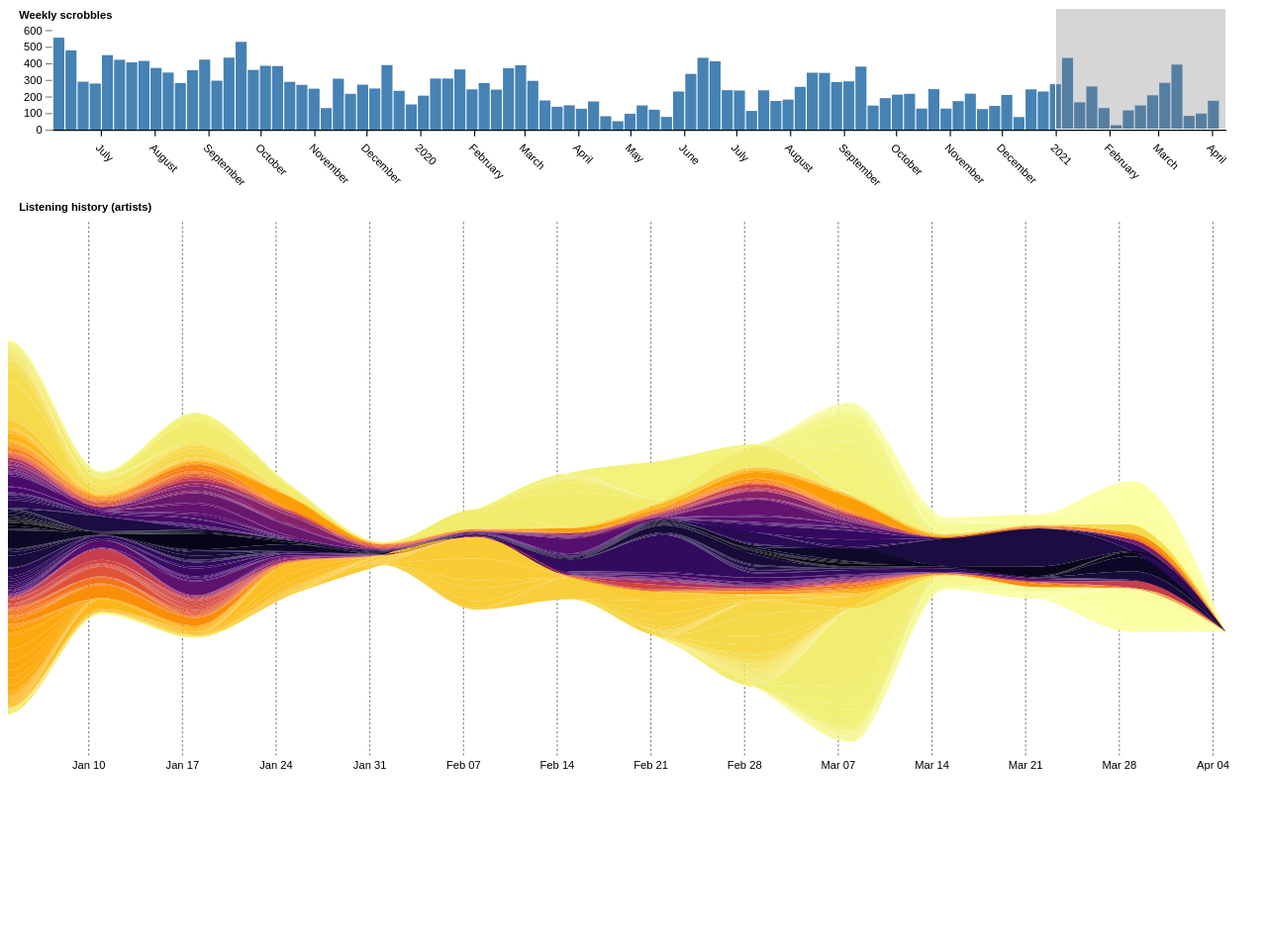
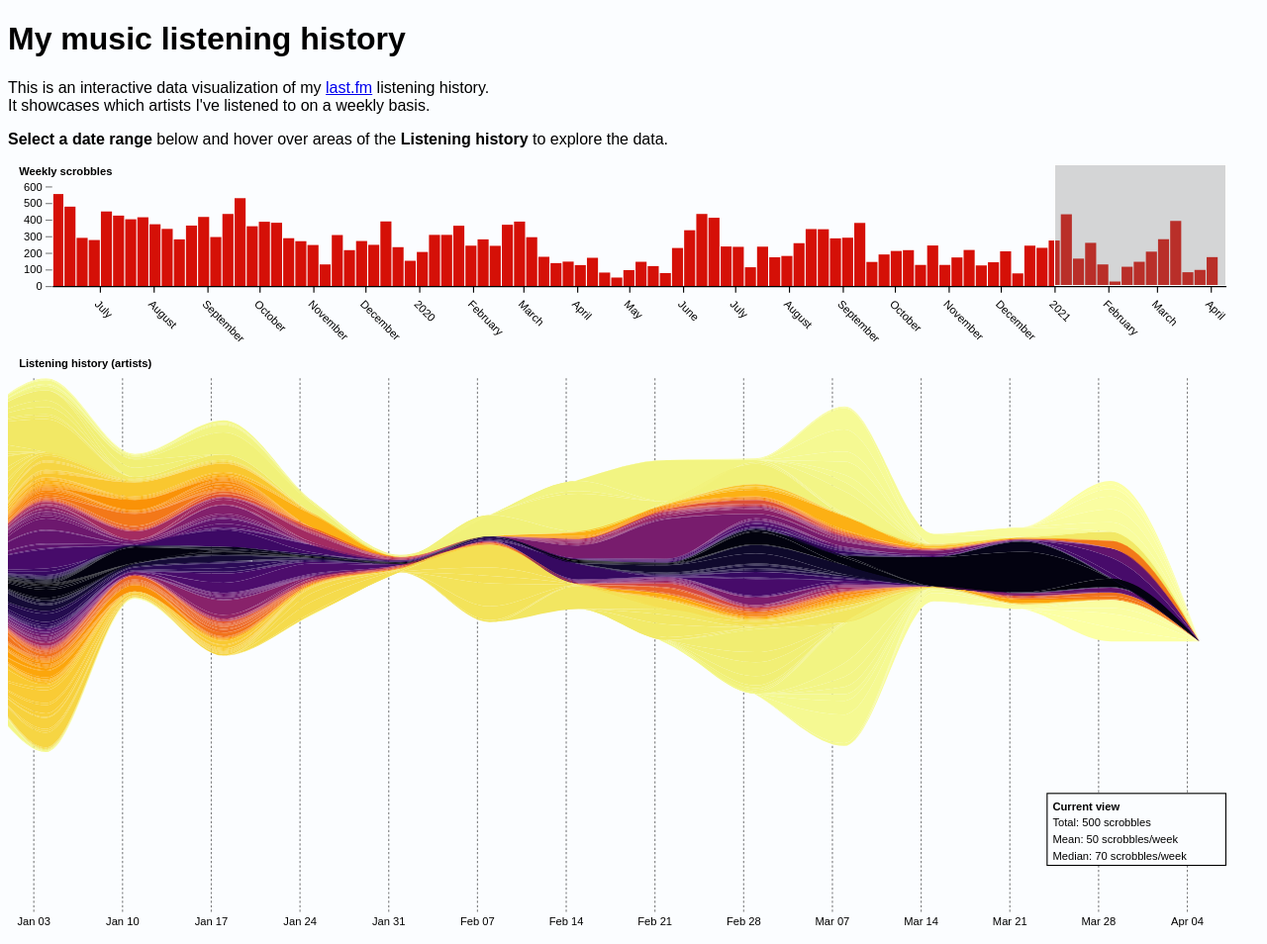
Before and after one commit to pavelgar/lastfm-listening-history, a PHP site: page / in a window 1280 px wide. Shown: the whole page at 99% size. Before the commit the page ends 779 px from the top, so only its background shows below. Run offline with PHP 8.4, Linux system fonts and the light colour scheme.

Commit message:
Major visual improvements and interactivity

```diff
--- a/src/index.html
+++ b/src/index.html
@@ -7,6 +7,18 @@
     <link rel="stylesheet" href="./style.css" />
   </head>
   <body>
+    <div>
+      <h1>My music listening history</h1>
+      <p>
+        This is an interactive data visualization of my
+        <a href="https://www.last.fm">last.fm</a> listening history. <br />
+        It showcases which artists I've listened to on a weekly basis.
+      </p>
+      <p>
+        <b>Select a date range</b> below and hover over areas of the
+        <b>Listening history</b> to explore the data.
+      </p>
+    </div>
     <div id="plot-container"></div>
     <script src="./index.js"></script>
   </body>
--- a/src/index.js
+++ b/src/index.js
@@ -4,9 +4,14 @@
 
 const fileName = "data/ts_scrobbles.csv"
 const margin = { top: 20, right: 30, bottom: 60, left: 40 }
+// Width of the graph containers
 const width = 1200 - margin.left - margin.right
+// Actual width of the context graph
+const contextWidth = width - margin.left - margin.right
+// Height of the graph containers
 const contextHeight = 250 - margin.top - margin.bottom
 const graphHeight = 600 - margin.top - margin.bottom
+const minScrobbles = 2 // Filter out the "one-off" artists
 const genres = [
   "rock",
   "pop",
@@ -33,37 +38,15 @@ const container = d3.select("div#plot-container")
 //  DATA PROCESSING FUNCTIONS
 // ##################################
 
-const parseTime = d3.timeParse("%Y-%m-%d")
+const parseTime = d3.timeParse("%Y-%m-%d %H:%M:S%Z")
 
 const transformData = ({ ts, track, artist, album }) => ({
-  date: parseTime(ts.split(" ")[0]),
+  date: new Date(ts),
   track,
   artist,
   album,
   genre: genres[~~(Math.random() * genres.length)],
 })
-
-const addDays = (date, days) => {
-  var result = new Date(date)
-  result.setDate(result.getDate() + days)
-  return result
-}
-
-const getDayilyScrobbles = (data) => {
-  let start = data[data.length - 1].date
-  let end = addDays(data[0].date, 1)
-  let days = d3.timeDays(start, end)
-  let scrobbleCounts = d3.rollup(
-    data, // Get scrobble counts
-    (v) => v.length, // Counts
-    (d) => d.date // Combine by Date
-  )
-
-  return days.map((date) => ({
-    date,
-    count: scrobbleCounts.get(date) || 0,
-  }))
-}
 
 // Function for counting scrobbles by some interval (e.g. weeks or days)
 const getCounts = (d, by, accessor) =>
@@ -168,7 +151,7 @@ async function main() {
   // Create the bars
   cx_svg
     .insert("g", ":first-child")
-    .attr("fill", "steelblue")
+    .classed("bars", true)
     .selectAll("rect")
     .data(bins)
     .join("rect")
@@ -187,19 +170,10 @@ async function main() {
   // Set default selection to beginning of the latest year
   const defaultSelection = [cxX(d3.timeYear(cxX.domain()[1])), cxX.range()[1]]
 
-  // Brush functions
-  // const brushed = ({ selection: slct }) => {
-  //   // Updates the currently selected range and triggers "input" callbacks.
-  //   if (slct) {
-  //     cx_svg.property("value", slct.map(cxX.invert, cxX).map(d3.utcDay.round))
-  //     cx_svg.dispatch("input")
-  //   }
-  // }
-
-  const brushended = ({ selection: slct }) => {
-    if (!slct) brushg.call(brush.move, defaultSelection)
+  const brushended = ({ selection }) => {
+    if (!selection) brushg.call(brush.move, defaultSelection)
     else {
-      cx_svg.property("value", slct.map(cxX.invert, cxX).map(d3.utcDay.round))
+      cx_svg.property("value", selection)
       cx_svg.dispatch("input")
     }
   }
@@ -211,7 +185,6 @@ async function main() {
       [margin.left, 0.5],
       [width - margin.right, contextHeight - margin.bottom - 0.5],
     ])
-    // .on("brush", brushed)
     .on("end", brushended)
 
   // ##################################
@@ -221,27 +194,25 @@ async function main() {
   const weeklyArtistCounts = getCounts(data, d3.timeMonday, (d) => d.artist)
 
   // Count the overall scrobbles for each artist
-  const overallScrobbles = Array.from(
-    d3.rollup(
-      data,
-      (v) => v.length,
-      (d) => d.artist
-    )
+  const overallScrobbles = d3.rollup(
+    data,
+    (v) => v.length,
+    (d) => d.artist
   )
-    // .filter((d) => d[1] > 1) // Filter out the 'one-off' artists
-    .sort((a, b) => b[1] - a[1])
-
-  console.log(overallScrobbles)
 
   // Get all the artists as a list
-  const artists = overallScrobbles.map((d) => d[0])
-  const zeroWeek = artists.map((track) => [track, 0])
+  const artists = Array.from(overallScrobbles)
+    .filter((d) => d[1] >= minScrobbles)
+    .map((d) => d[0])
 
   // Mirror the color scale about the middle
   const middle = (artists.length - 1) / 2
   const colorScale = d3
     .scaleSequential(d3.interpolateInferno)
     .domain([0, middle])
+
+  // Generate a base week
+  const zeroWeek = artists.map((track) => [track, 0])
 
   // Fill missing data points
   const stackData = weeks.map((date) => {
@@ -251,7 +222,7 @@ async function main() {
     return { date, ...Object.fromEntries(dObj) }
   })
 
-  // the stack series
+  // Generate a series representation of the data
   const series = d3
     .stack()
     .keys(artists)
@@ -259,7 +230,7 @@ async function main() {
     .offset(d3.stackOffsetWiggle)(stackData)
 
   // Graph scales
-  const plotX = d3.scaleTime().range([0, width - margin.right])
+  const plotX = cxX.copy().range([0, width])
   const plotY = d3
     .scaleLinear()
     .domain([
@@ -282,6 +253,17 @@ async function main() {
     .attr("viewBox", [0, 0, width, graphHeight])
     .attr("preserveAspectRatio", "xMinYMin meet")
 
+  // Add a clipPath: everything out of this area won't be drawn.
+  const clipID = "clip"
+  plot
+    .append("clipPath")
+    .attr("id", clipID)
+    .append("rect")
+    .attr("x", 0)
+    .attr("y", margin.top)
+    .attr("width", width)
+    .attr("height", graphHeight - margin.top - margin.bottom / 2)
+
   // X-axis container
   const gx = plot.append("g")
 
@@ -289,26 +271,156 @@ async function main() {
   plot.call(addTitle, "Listening history (artists)")
 
   // Area container
-  const area = plot.append("g")
+  const area = plot
+    .append("g")
+    .attr("clip-path", `url(#${clipID})`)
+    .attr("stroke", colorScale(0))
+    .attr("stroke-width", 0)
 
-  // Add the data
+  // Legend
+  const legendFontSize = 10
+  const legendPadding = legendFontSize / 2
+  const legendWidth = width / 7
+  const legendHeight = (legendFontSize + legendPadding) * 4 + legendPadding
+  const legend = plot
+    .append("g")
+    .classed("legend-area", true)
+    .attr("font-size", legendFontSize)
+    .attr(
+      "transform",
+      `translate(${width - legendWidth - margin.right}, ${
+        graphHeight - legendHeight - margin.bottom
+      })`
+    )
+
+  legend
+    .append("rect")
+    .attr("fill", "rgb(251, 253, 255)")
+    .attr("stroke", "black")
+    .attr("stroke-width", 1)
+    .attr("x", 0)
+    .attr("y", 0)
+    .attr("width", legendWidth)
+    .attr("height", legendHeight)
+
+  // Legend title
+  legend
+    .append("text")
+    .classed("legend-mean", true)
+    .attr("x", legendPadding)
+    .attr("y", legendFontSize + legendPadding)
+    .attr("font-weight", "bold")
+    .text("Current view")
+
+  // Legend total
+  const legendTotal = legend
+    .append("text")
+    .attr("x", legendPadding)
+    .attr("y", (legendFontSize + legendPadding) * 2)
+    .text("Total: 500 scrobbles")
+
+  // Legend mean
+  const legendMean = legend
+    .append("text")
+    .attr("x", legendPadding)
+    .attr("y", (legendFontSize + legendPadding) * 3)
+    .text("Mean: 50 scrobbles/week")
+
+  // Legend median
+  const legendMedian = legend
+    .append("text")
+    .attr("x", legendPadding)
+    .attr("y", (legendFontSize + legendPadding) * 4)
+    .text("Median: 70 scrobbles/week")
+
+  // Tooltip
+  const tooltipFontSize = 12
+  const tooltip = plot
+    .append("g")
+    .classed("tooltip-area", true)
+    .attr("font-size", tooltipFontSize)
+    .attr("opacity", 0)
+  // Artist name
+  tooltip
+    .append("text")
+    .classed("tooltip-artist", true)
+    .attr("x", tooltipFontSize)
+    .attr("y", 0)
+  // Scrobble counts
+  tooltip
+    .append("text")
+    .classed("tooltip-scrobbles", true)
+    .attr("x", tooltipFontSize)
+    .attr("y", tooltipFontSize)
+
+  // Mouse entering event
+  const mouseover = (e, d) => {
+    // Update areas
+    area
+      .selectAll("path")
+      .transition()
+      .duration(250)
+      .attr("opacity", (a) => (a.index == d.index ? 1 : 0.5))
+    d3.select(e.target).attr("stroke-width", 0.1)
+
+    // Update tooltip
+    const [min, max] = cx_svg.property("value").map(cxX.invert, cxX)
+    const window = d.filter((s) => s.data.date >= min && s.data.date <= max)
+    const count = d3.sum(window, (a) => a.data[d.key])
+    tooltip.select("text.tooltip-artist").text(d.key)
+    tooltip.select("text.tooltip-scrobbles").text(count + " scrobbles")
+    tooltip.attr("opacity", 1)
+  }
+
+  // Mouse moving event
+  const mousemove = (e) => {
+    // Update tooltip position to mouse position
+    const pos = d3.pointer(e, plot.node())
+    tooltip.attr("transform", `translate(${pos})`)
+  }
+
+  // Mouse exiting event
+  const mouseout = (e) => {
+    // Set everything back to initial state
+    area.selectAll("path").transition().duration(250).attr("opacity", 1)
+    d3.select(e.target).attr("stroke-width", 0)
+    tooltip.attr("opacity", 0)
+  }
+
+  // Render the graph
   area
     .selectAll("path")
     .data(series)
     .join("path")
+    .attr("d", areaGen)
     .attr("fill", ({ index }) => colorScale(Math.abs(index - middle)))
+    .on("mouseover", mouseover)
+    .on("mousemove", mousemove)
+    .on("mouseout", mouseout)
 
   // Register brush event handler
   cx_svg.on("input", ({ target }) => {
-    const [min, max] = [target.value[0], d3.timeDay.offset(target.value[1], 1)]
-    const dateRange = d3.timeMondays(min, max)
+    // Normalize the given values of the context graph
+    const [min, max] = target.value.map((v) => v - margin.left)
+    // Get the corresponding start and end dates
+    const extent = target.value.map(cxX.invert, cxX) //.map(d3.utcDay.round)
+    // Update the x axis
+    plotX.domain(extent)
+    gx.transition().duration(500).call(xAxisGraph, plotX)
 
-    // Update the x and y scales
-    plotX.domain(d3.extent(dateRange))
+    // TODO: Update the legend info
+    // const dateWindow = d3.timeMondays(...extent)
+    // d3.sum(dateWindow.map(d => weeklyArtistCounts.get(d)))
 
-    // Update the graph
-    gx.call(xAxisGraph, plotX)
-    area.selectAll("path").attr("d", areaGen)
+    // Calculate the scaling factor and translation amount
+    const scaling = contextWidth / (max - min)
+    const translation = -width * (min / contextWidth) * scaling
+
+    // Update the area transformation
+    area
+      .transition()
+      .duration(500)
+      .attr("transform", `translate(${translation}, 0) scale(${scaling}, 1)`)
   })
 
   // Create the brush and move it into default position.
--- a/src/style.css
+++ b/src/style.css
@@ -1,4 +1,18 @@
-.area {
-  fill: steelblue;
-  /* clip-path: url(#clip); */
+body {
+  font-family: sans-serif;
+  background-color: rgb(251, 253, 255);
 }
+
+.tooltip-area {
+  fill: white;
+  text-shadow: 1px 1px 2px black;
+  pointer-events: none;
+}
+
+.tooltip-artist {
+  font-weight: bold;
+}
+
+.bars {
+  fill: #d51007;
+}
```
